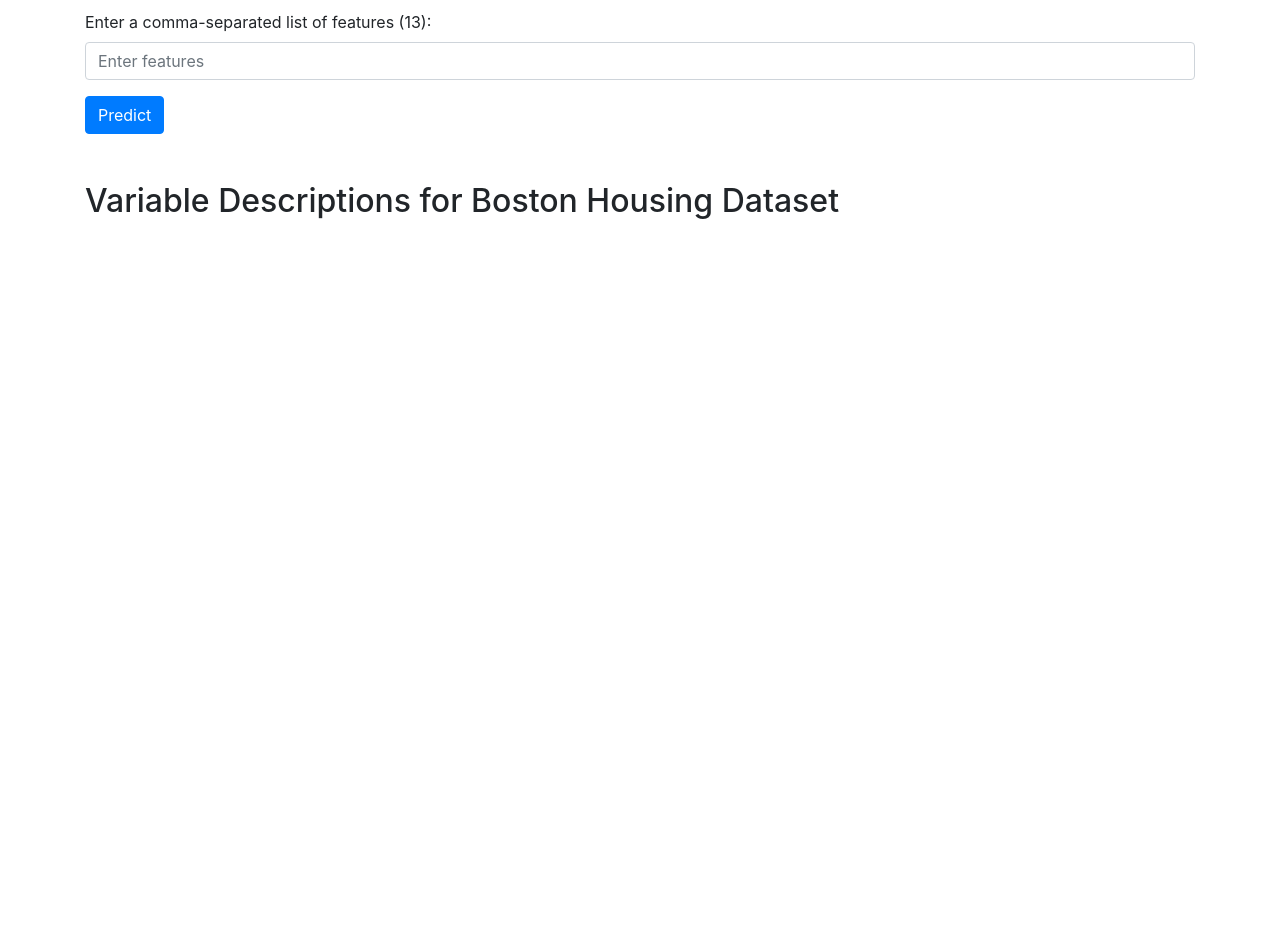
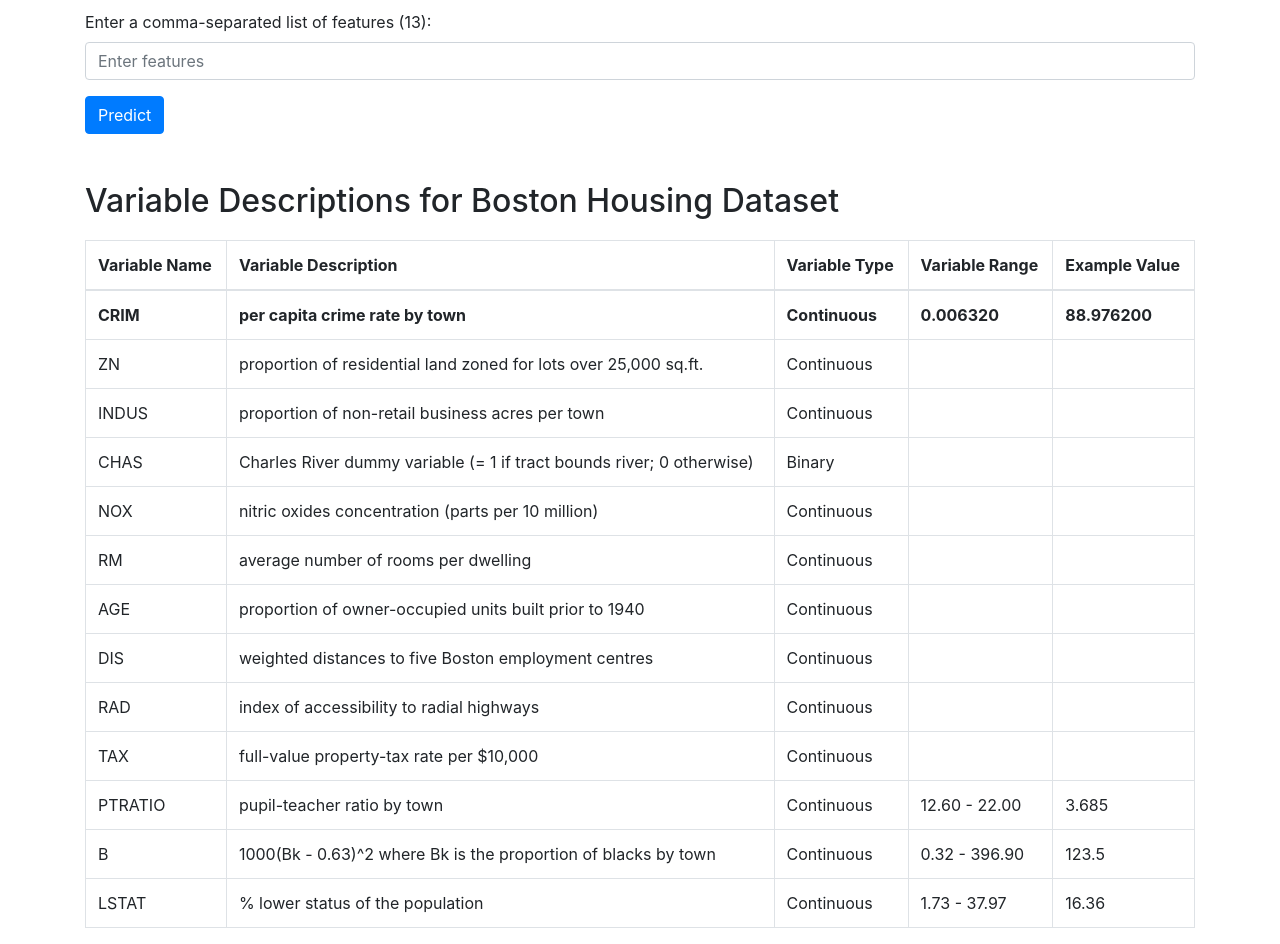
Before and after one commit to nakulpadalkar/flask-app-for-class, a Flask app: page / in a window 1280 px wide. Shown: the part 645-1589 px from the top of the page. Before the commit the page ends 864 px from the top, so only its background shows below. Run offline with Flask 3, Linux system fonts and the light colour scheme; some libraries are stand-ins or nearby versions.

```diff
--- a/app/app.py
+++ b/app/app.py
@@ -6,6 +6,7 @@ from plotly.subplots import make_subplots
 import plotly.graph_objs as go
 import uuid
 import os
+import secrets
 from dotenv import load_dotenv
 
 # Assuming your .env file is in the 'app' directory, relative to this script
@@ -13,48 +14,46 @@ dotenv_path = os.path.join(os.path.dirname(__file__), '/', '.env')
 load_dotenv(dotenv_path)
 
 app = Flask(__name__)
-app.secret_key = os.environ.get('SECRET_KEY')
+# app.secret_key = os.environ.get('SECRET_KEY')
+app.secret_key = secrets.token_hex(16)
 
 @app.route("/", methods=['GET', 'POST'])
 def hello_world():
+    prediction_text = None  # Initialize the variable to store prediction text
     if request.method == 'GET':
-        # Render the main page
-        return render_template("index.html", href="static/baseimage.svg")
+        return render_template("index.html", href="baseimage.svg")
     else:
         try:
             text = request.form['text']
             random_string = uuid.uuid4().hex
             path = f"./static/{random_string}.svg"
 
-            # Load the model from the joblib file
-            model = joblib.load("./app/TrainedModel/stacked-model.joblib")
+            # Load the model and prepare input data...
+            model = joblib.load("./app/TrainedModel/stacked-models.joblib")
+            np_arr = floatsome_to_np_array(text)
 
-            # Prepare input data
-            np_arr = floatsome_to_np_array(text)  # Ensure this function returns the correct shape (1, 13)
-
-            # Check if the input data has the correct shape (1, 13)
+            # Check if the input data has the correct shape (1, 13)...
             if np_arr.shape == (1, 13):
-                # Create a DataFrame with the same feature names as the training data
                 feature_names = ['crim', 'zn', 'indus', 'chas', 'nox', 'rm', 'age', 'dis', 'rad', 'tax', 'ptratio', 'b', 'lstat']
                 input_df = pd.DataFrame(np_arr, columns=feature_names)
-
-                # Make a prediction
                 prediction = model.predict(input_df)
 
-                # Plot graphs (assuming the plot_graphs function uses the prediction)
+                # Convert prediction to text and format it to display
+                prediction_text = f"The predicted value is: {prediction[0]:.2f}"
+
+                # Generate plot...
                 plot_graphs(model, np_arr, path)
 
-                # Render the template with the prediction result
-                return render_template("index.html", href=path[2:], prediction=str(prediction))
             else:
-                # If input data is not the correct shape, flash an error message
                 flash('Input data is not in the correct format. Please enter 13 comma-separated values.', 'danger')
                 return redirect(url_for('hello_world'))
 
         except Exception as e:
-            # For any other exceptions, flash an error message
             flash(str(e), 'danger')
             return redirect(url_for('hello_world'))
+
+    # Render the template with or without the prediction result
+    return render_template("index.html", href=path, prediction_text=prediction_text)
 
 
 def plot_graphs(model, new_input_arr, output_file):
@@ -118,26 +117,6 @@ if __name__ == "__main__":
     app.run(debug=True)
 
 
-
-
-
-
-
-# example comment made by me
-
-
-
-
-
-
-
-
-
-
-
-
-
-
 # def hello_world():
 #     request_type_str = request.method
 #     if request_type_str == 'GET':
--- a/app/templates/index.html
+++ b/app/templates/index.html
@@ -18,7 +18,7 @@
     <div class="container">
         <div class="text-center">
             <h1>Boston Housing Value Prediction</h1>
-            <img src="{{ href }}" class="img-fluid" alt="Base Image"/> <!-- Adjust as needed -->
+            <img src="{{ url_for('static', filename=href) }}" class="img-fluid" alt="Prediction Graph"/>
         </div>
         <form method="POST" class="mt-4">
             <div class="form-group">
@@ -27,11 +27,116 @@
             </div>
             <button type="submit" class="btn btn-primary">Predict</button>
         </form>
-
+        {% if prediction_text %}
+        <div class="prediction-result mt-3">
+            <strong>{{ prediction_text }}</strong>
+        </div>
+        {% endif %}
         <h2 class="mt-5">Variable Descriptions for Boston Housing Dataset</h2>
         <div class="table-responsive">
             <table class="table table-bordered">
-                <!-- Your table content -->
+                <thead>
+                    <tr>
+                        <th class="tg-fymr">Variable Name</th>
+                        <th class="tg-fymr">Variable Description</th>
+                        <th class="tg-fymr">Variable Type</th>
+                        <th class="tg-fymr">Variable Range</th>
+                        <th class="tg-fymr">Example Value</th>
+                    </tr>
+                </thead>
+                <tbody>
+                    <tr>
+                        <th class="tg-fymr">CRIM</th>
+                        <th class="tg-f8tv">per capita crime rate by town</th>
+                        <th class="tg-0pky">Continuous</th>
+                        <th class="tg-0pky">0.006320</th>
+                        <th class="tg-0pky">88.976200</th>
+                    </tr>
+                    <tr>
+                        <td class="tg-if4e">ZN</td>
+                        <td class="tg-txu4">proportion of residential land zoned for lots over 25,000 sq.ft.</td>
+                        <td class="tg-btxf">Continuous</td>
+                        <td class="tg-btxf"></td>
+                        <td class="tg-btxf"></td>
+                    </tr>
+                    <tr>
+                        <td class="tg-fymr">INDUS</td>
+                        <td class="tg-f8tv">proportion of non-retail business acres per town</td>
+                        <td class="tg-0pky">Continuous</td>
+                        <td class="tg-0pky"></td>
+                        <td class="tg-0pky"></td>
+                    </tr>
+                    <tr>
+                        <td class="tg-if4e">CHAS</td>
+                        <td class="tg-txu4">Charles River dummy variable (= 1 if tract bounds river; 0 otherwise)</td>
+                        <td class="tg-btxf">Binary</td>
+                        <td class="tg-btxf"></td>
+                        <td class="tg-btxf"></td>
+                    </tr>
+                    <tr>
+                        <td class="tg-fymr">NOX</td>
+                        <td class="tg-f8tv">nitric oxides concentration (parts per 10 million)</td>
+                        <td class="tg-0pky">Continuous</td>
+                        <td class="tg-0pky"></td>
+                        <td class="tg-0pky"></td>
+                    </tr>
+                    <tr>
+                        <td class="tg-if4e">RM</td>
+                        <td class="tg-txu4">average number of rooms per dwelling</td>
+                        <td class="tg-btxf">Continuous</td>
+                        <td class="tg-btxf"></td>
+                        <td class="tg-btxf"></td>
+                    </tr>
+                    <tr>
+                        <td class="tg-1wig">AGE</td>
+                        <td class="tg-8zwo">proportion of owner-occupied units built prior to 1940</td>
+                        <td class="tg-0lax">Continuous</td>
+                        <td class="tg-0lax"></td>
+                        <td class="tg-0lax"></td>
+                    </tr>
+                    <tr>
+                        <td class="tg-797t">DIS</td>
+                        <td class="tg-3o7t">weighted distances to five Boston employment centres</td>
+                        <td class="tg-buh4">Continuous</td>
+                        <td class="tg-buh4"></td>
+                        <td class="tg-buh4"></td>
+                    </tr>
+                    <tr>
+                        <td class="tg-1wig">RAD</td>
+                        <td class="tg-8zwo">index of accessibility to radial highways</td>
+                        <td class="tg-0lax">Continuous</td>
+                        <td class="tg-0lax"></td>
+                        <td class="tg-0lax"></td>
+                    </tr>
+                    <tr>
+                        <td class="tg-797t">TAX</td>
+                        <td class="tg-3o7t">full-value property-tax rate per $10,000</td>
+                        <td class="tg-buh4">Continuous</td>
+                        <td class="tg-buh4"></td>
+                        <td class="tg-buh4"></td>
+                    </tr>
+                    <tr>
+                        <td class="tg-1wig">PTRATIO</td>
+                        <td class="tg-8zwo">pupil-teacher ratio by town</td>
+                        <td class="tg-0lax">Continuous</td>
+                        <td class="tg-0lax">12.60 - 22.00</td>
+                        <td class="tg-0lax">3.685</td>
+                    </tr>
+                    <tr>
+                        <td class="tg-797t">B</td>
+                        <td class="tg-3o7t">1000(Bk - 0.63)^2 where Bk is the proportion of blacks by town</td>
+                        <td class="tg-0lax">Continuous</td>
+                        <td class="tg-0lax">0.32 - 396.90</td>
+                        <td class="tg-0lax">123.5</td>
+                    </tr>
+                    <tr>
+                        <td class="tg-1wig">LSTAT</td>
+                        <td class="tg-0lax">% lower status of the population</td>
+                        <td class="tg-buh4">Continuous</td>
+                        <td class="tg-buh4">1.73 - 37.97</td>
+                        <td class="tg-buh4">16.36</td>
+                    </tr>
+                </tbody>
             </table>
         </div>
     </div>
```
Also changed, not shown: 1 other file.
